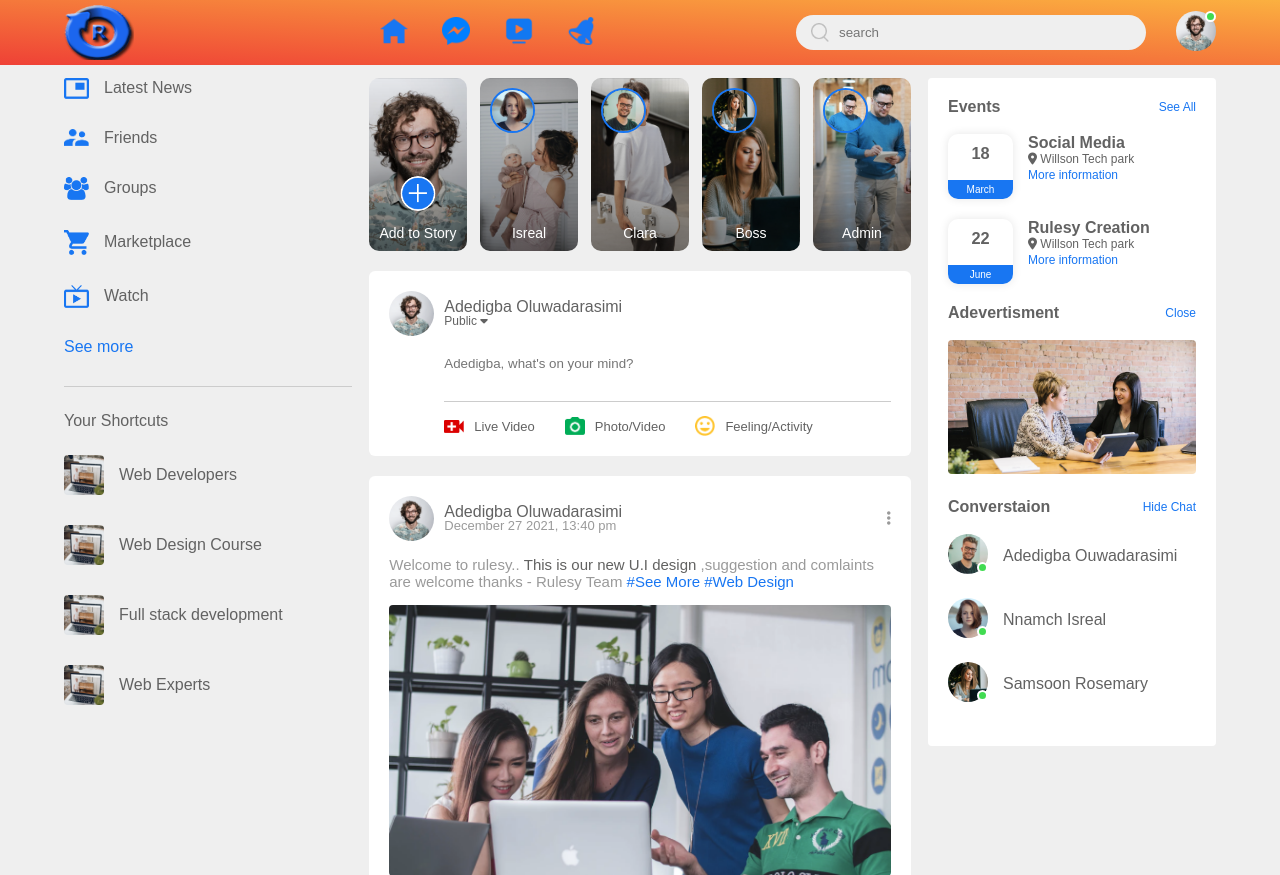
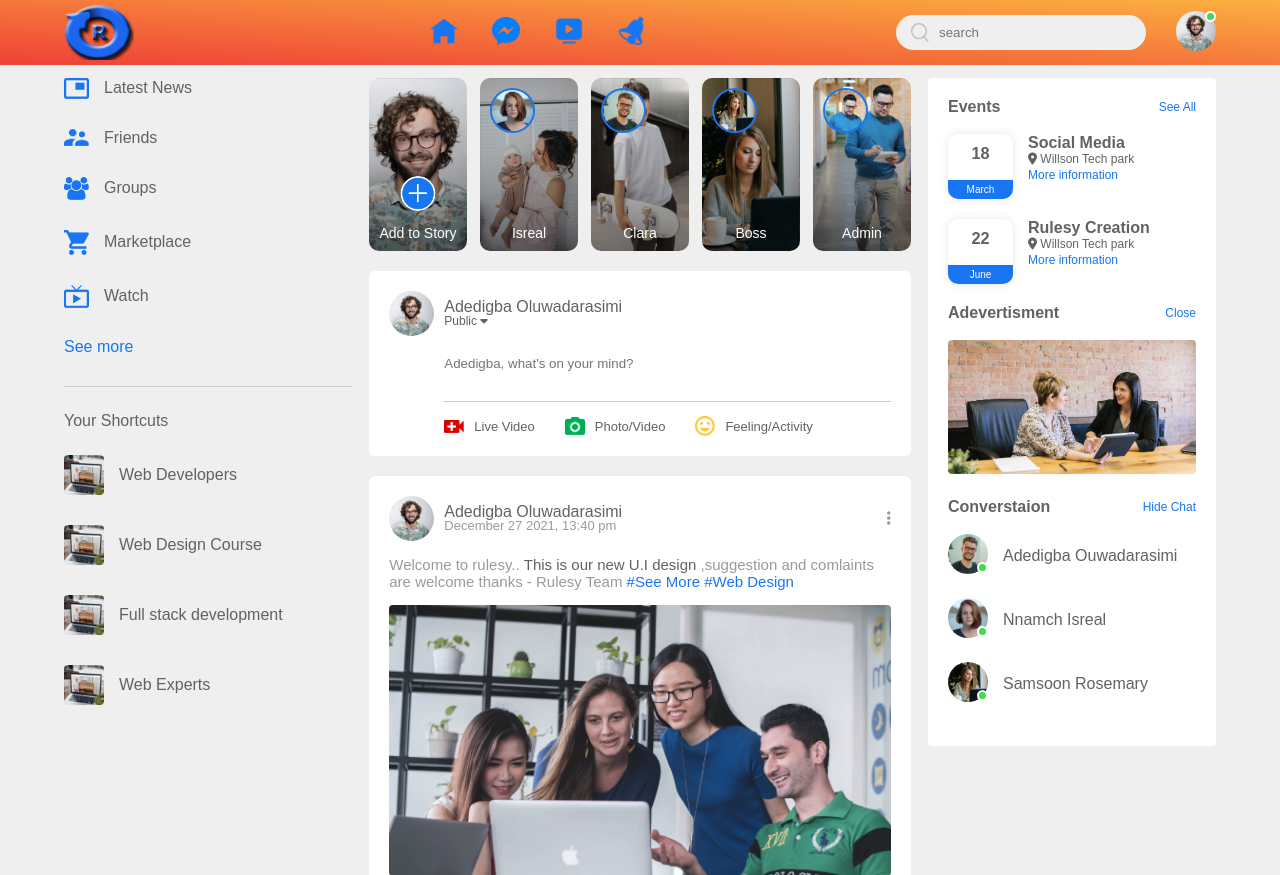
Before and after one commit to Boatech/Rulesy, a PHP site: page / in a window 1280 px wide. Shown: the top 875 px of the page. Run offline with PHP 8.4, Linux system fonts and the light colour scheme; some libraries are stand-ins or nearby versions.

Commit message:
Update style.css

```diff
--- a/style.css
+++ b/style.css
@@ -57,7 +57,7 @@ nav{
 }
 .search-box{
     background: #efefef;
-    width: 350px;
+    width: 250px;
     border-radius: 20px;
     display: flex;
     align-items: center;
```
